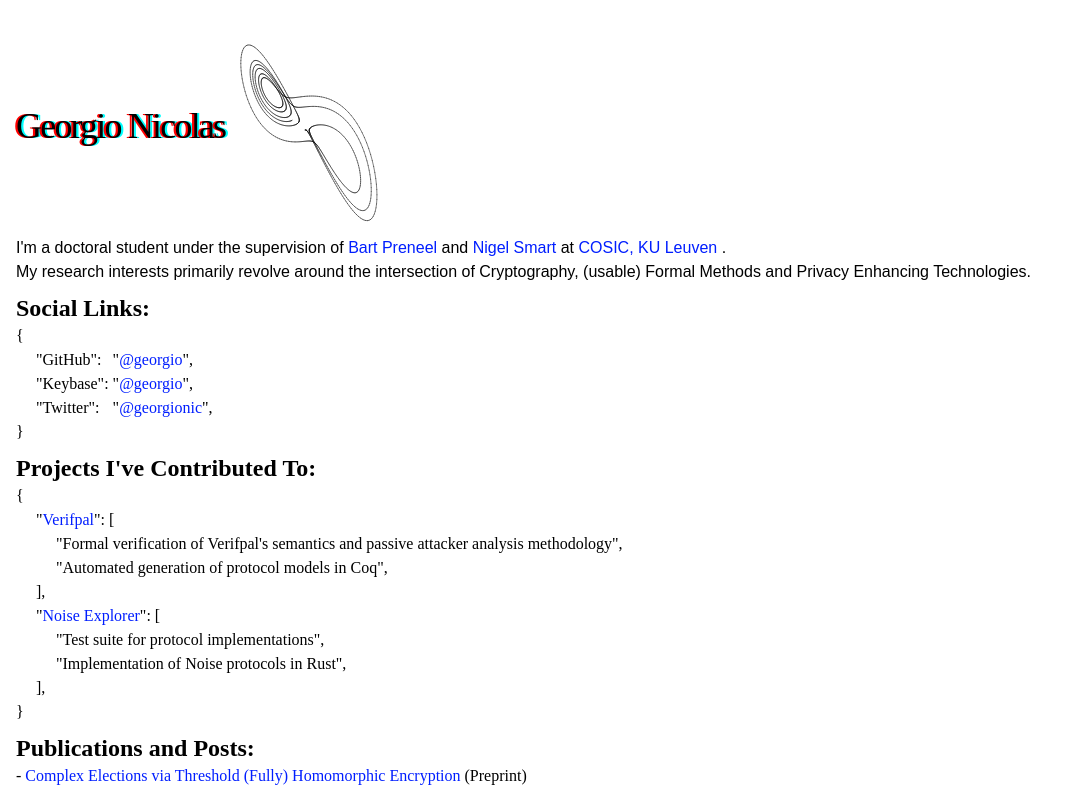
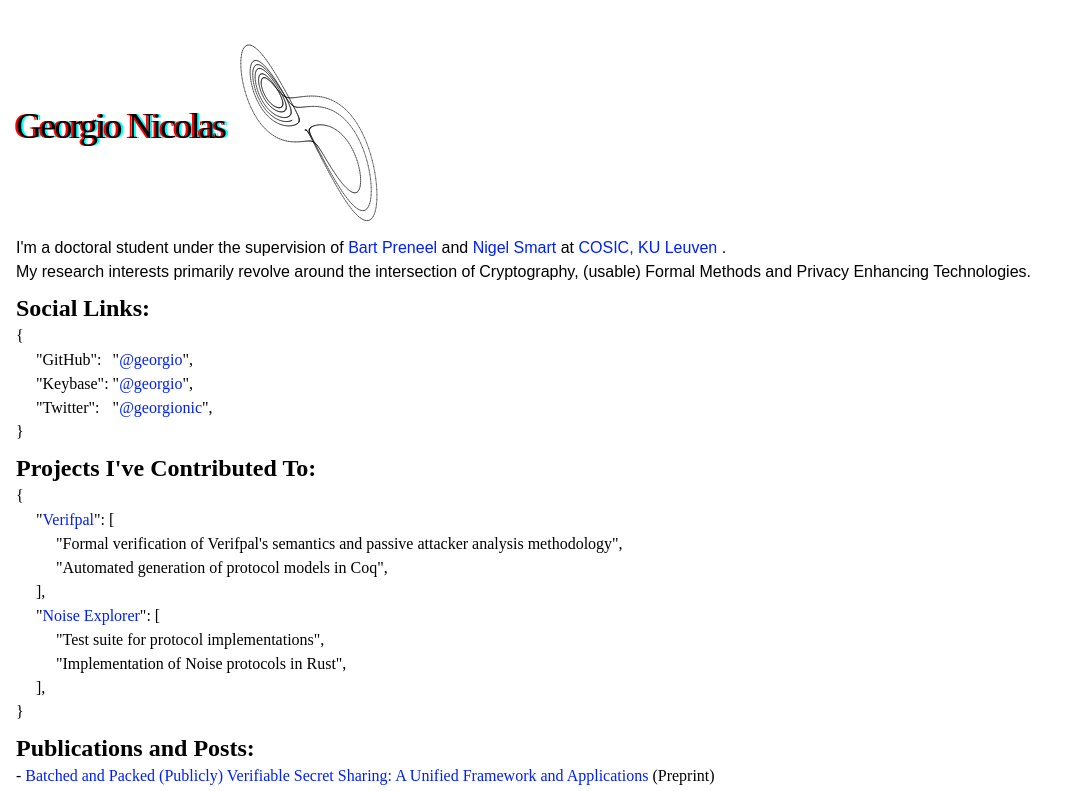
Before and after one commit to georgio/georgio.xyz, a Vue app: page / in a window 1280 px wide. Shown: the top 791 px of the page, without its empty margins (0-1078 px from the left). Built offline with nearby package versions, Linux system fonts and the light colour scheme; a web font is replaced by a local one.

Commit message:
Add paper

```diff
--- a/src/components/Info.vue
+++ b/src/components/Info.vue
@@ -91,6 +91,11 @@
     <div class="py-1">
       <div class="font-mono text-2xl font-black">Publications and Posts:</div>
       <div class="font-mono text-base">
+        -
+        <a href="https://eprint.iacr.org/2025/2018"
+          >Batched and Packed (Publicly) Verifiable Secret Sharing: A Unified Framework and Applications</a
+        >
+        (Preprint)<br />
         -
         <a href="https://eprint.iacr.org/2025/1482"
           >Complex Elections via Threshold (Fully) Homomorphic Encryption</a
```
Also changed, not shown: package.json (+4 -4 lines), 1 other file (tests, documents, lock files or other folders).
